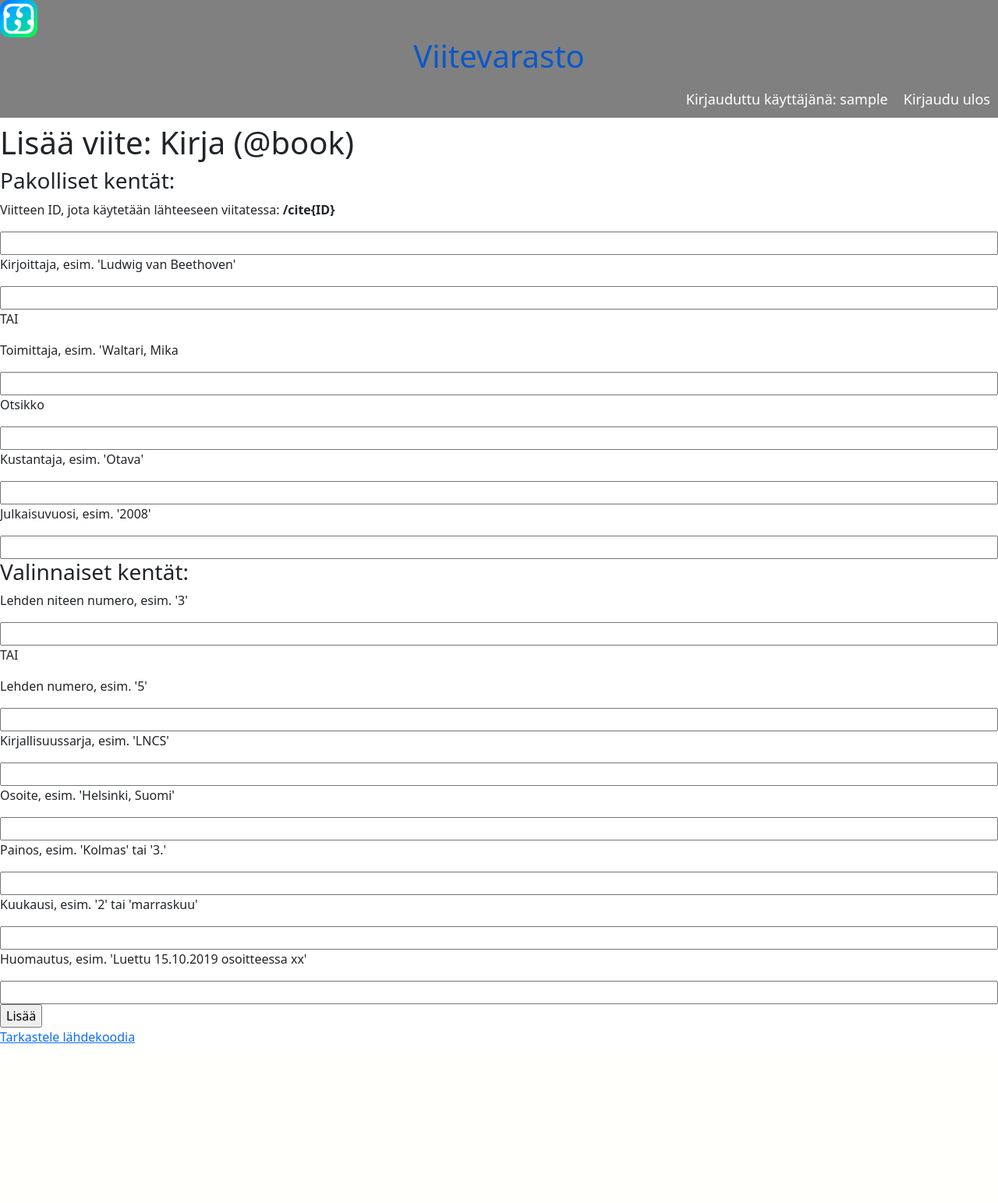
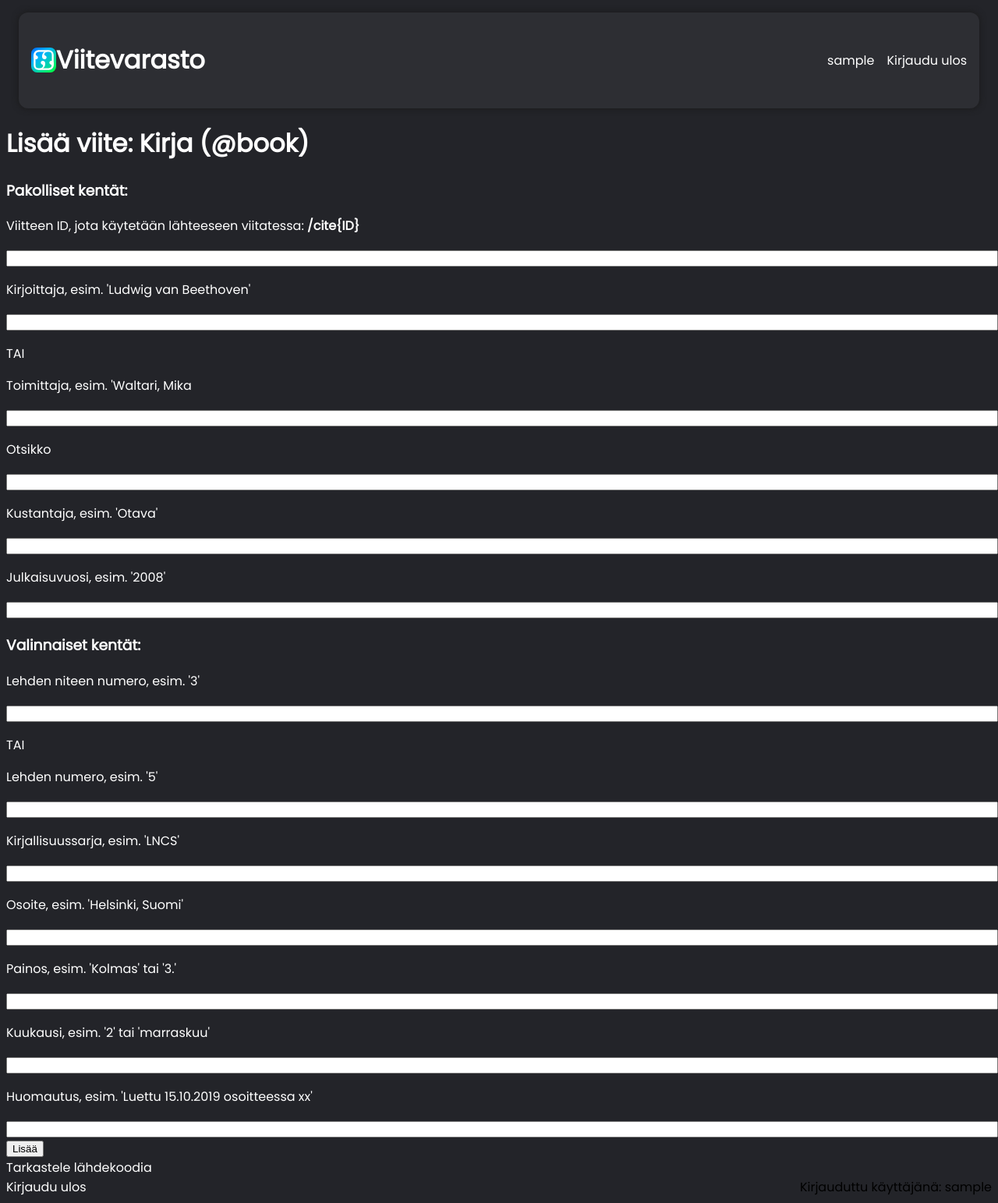
Before and after one commit to perttukangas/ohtu-mini, a Flask app: page /add/BOOK in a window 1280 px wide. Shown: the whole page at 78% size. Before the commit the page ends 1338 px from the top, so only its background shows below. Run offline with Flask 2, Linux system fonts and the light colour scheme; the visitor is signed in with stand-in values (Sample User, id 1).

Commit message:
del: Bootstrap
back to basic css, I got this

```diff
--- a/static/css/global.css
+++ b/static/css/global.css
@@ -1,27 +1,97 @@
+body {
+  --bg-back: #232429;
+  --bg-front: #2d2e33;
+  --shadow: #1a1a1a;
+  background-color: var(--bg-back);
+  font-family: "Poppins", sans-serif;
+}
+
+.header,
+.reference,
+.card {
+  background-color: var(--bg-front);
+  box-shadow: 0px 0px 8px var(--shadow);
+}
+
 .header {
-  background-color: gray;
-  overflow: hidden;
+  margin: 16px;
+  padding: 16px;
+  border-radius: 12px;
+  display: flex;
+  justify-content: space-between;
+  align-items: center;
 }
 
 .header a {
-  text-align: center;
   text-decoration: none;
+  display: flex;
+  align-items: center;
+}
+
+.user {
+  display: flex;
+  gap: 16px;
+}
+
+.reference {
+  border-radius: 16px;
+  margin-top: 12px;
+  padding: 16px;
+}
+
+ul {
+  list-style: none;
+}
+
+summary {
+  cursor: pointer;
+  list-style: none;
+}
+
+p,
+a,
+h1,
+h2,
+h3,
+h4,
+h5,
+h6 {
   color: white;
 }
 
-nobr {
-  white-space: nowrap;
-  float: left;
-  color: #ffffff;
-  text-align: center;
-  font-size: 18px;
-  padding: 10px 10px;
+a {
+  text-decoration: none;
 }
 
-.header a.right {
-  float: right;
-  color: #ffffff;
-  text-align: center;
-  font-size: 18px;
-  padding: 10px 10px;
+/* Poppins -fonttimäärittelyt */
+/* devanagari */
+@font-face {
+  font-family: "Poppins";
+  font-style: normal;
+  font-weight: 400;
+  font-display: swap;
+  src: url("/static/fonts/poppins-0.woff2") format("woff2");
+  unicode-range: U+0900-097F, U+1CD0-1CF6, U+1CF8-1CF9, U+200C-200D, U+20A8,
+    U+20B9, U+25CC, U+A830-A839, U+A8E0-A8FB;
 }
+/* latin-ext */
+@font-face {
+  font-family: "Poppins";
+  font-style: normal;
+  font-weight: 400;
+  font-display: swap;
+  src: url("/static/fonts/poppins-1.woff2") format("woff2");
+  unicode-range: U+0100-024F, U+0259, U+1E00-1EFF, U+2020, U+20A0-20AB,
+    U+20AD-20CF, U+2113, U+2C60-2C7F, U+A720-A7FF;
+}
+/* latin */
+@font-face {
+  font-family: "Poppins";
+  font-style: normal;
+  font-weight: 400;
+  font-display: swap;
+  src: url("/static/fonts/poppins-2.woff2") format("woff2");
+  unicode-range: U+0000-00FF, U+0131, U+0152-0153, U+02BB-02BC, U+02C6, U+02DA,
+    U+02DC, U+2000-206F, U+2074, U+20AC, U+2122, U+2191, U+2193, U+2212, U+2215,
+    U+FEFF, U+FFFD;
+}
--- a/templates/layout.html
+++ b/templates/layout.html
@@ -8,46 +8,58 @@
       href="{{ url_for('static', filename='icon/favicon.ico') }}"
       rel="icon"
       sizes="76x76"
-    >
+    />
 
-    <!-- Mobile viewport fix -->
-    <meta name="viewport" content="width=device-width, initial-scale=1">
+    <!-- Mobilili viewport fix  -->
+    <meta name="viewport" content="width=device-width, initial-scale=1" />
 
-    <!-- Global CSS declarations -->
+    <!-- CSS -->
     <link
       rel="stylesheet"
       href="{{ url_for('static', filename='css/global.css') }}"
     />
-
-    <!-- Bootstrap CSS -->
-    <link href="https://cdn.jsdelivr.net/npm/bootstrap@5.2.3/dist/css/bootstrap.min.css" rel="stylesheet" integrity="sha384-rbsA2VBKQhggwzxH7pPCaAqO46MgnOM80zW1RWuH61DGLwZJEdK2Kadq2F9CUG65" crossorigin="anonymous">
   </head>
 
   <body>
-    <aside class="header">
+    {% if session.user_id %}
+    <header class="card header">
       <a href="/">
-        <img src="/static/icon/viitevarasto.svg" width="48px" height="48px" />
+        <img
+          src="/static/icon/viitevarasto.svg"
+          alt="Logo"
+          width="32"
+          height="32"
+        />
         <h1>Viitevarasto</h1>
       </a>
-      {% if session.user_id %}
-          <a class="right" href="/logout">Kirjaudu ulos</a>
-          <nobr style="float: right;">Kirjauduttu käyttäjänä: {{ session.user_username }}</nobr>
-      {% else %}
-      <nobr>kirjaudu</nobr>
-      <form class="right" action="/login" method="post">
-          <nobr>Käyttäjätunnus: <input type="text" name="username"></nobr>
-          <nobr>Salasana: <input type="password" name="password"></nobr>
-          <input type="submit" value="Kirjaudu" style="margin-top:10px;">
-          <a class="right" href="/register">Luo uusi käyttäjä</a>
-      </form>
-      {% endif %}
-    </aside>
+
+      <div class="user">
+        <p>{{ session.user_username }}</p>
+        <a href="/logout">Kirjaudu ulos</a>
+      </div>
+    </header>
+
+    {% else %}
+    <!-- Kirjautumissivu -->
+    <nobr>kirjaudu</nobr>
+    <form action="/login" method="post">
+      <nobr>Käyttäjätunnus: <input type="text" name="username" /></nobr>
+      <nobr>Salasana: <input type="password" name="password" /></nobr>
+      <input type="submit" value="Kirjaudu" style="margin-top: 10px" />
+      <a href="/register">Luo uusi käyttäjä</a>
+    </form>
+    {% endif %}
+
     <main>{% block content %}{% endblock %}</main>
     <footer>
-      <a href="https://github.com/Perttu-Kangas/ohtu-mini">Tarkastele lähdekoodia</a>
+      <a href="https://github.com/Perttu-Kangas/ohtu-mini"
+        >Tarkastele lähdekoodia</a
+      >
     </footer>
-
-    <!-- Bootstrap JS -->
-    <script src="https://cdn.jsdelivr.net/npm/bootstrap@5.2.3/dist/js/bootstrap.bundle.min.js" integrity="sha384-kenU1KFdBIe4zVF0s0G1M5b4hcpxyD9F7jL+jjXkk+Q2h455rYXK/7HAuoJl+0I4" crossorigin="anonymous"></script>
   </body>
 </html>
+
+<a href="/logout">Kirjaudu ulos</a>
+<nobr style="float: right"
+  >Kirjauduttu käyttäjänä: {{ session.user_username }}</nobr
+>
```
Also changed, not shown: templates/index.html (+21 -58 lines), static/fonts/poppins-0.woff2 (added), static/fonts/poppins-1.woff2 (added), static/fonts/poppins-2.woff2 (added).
